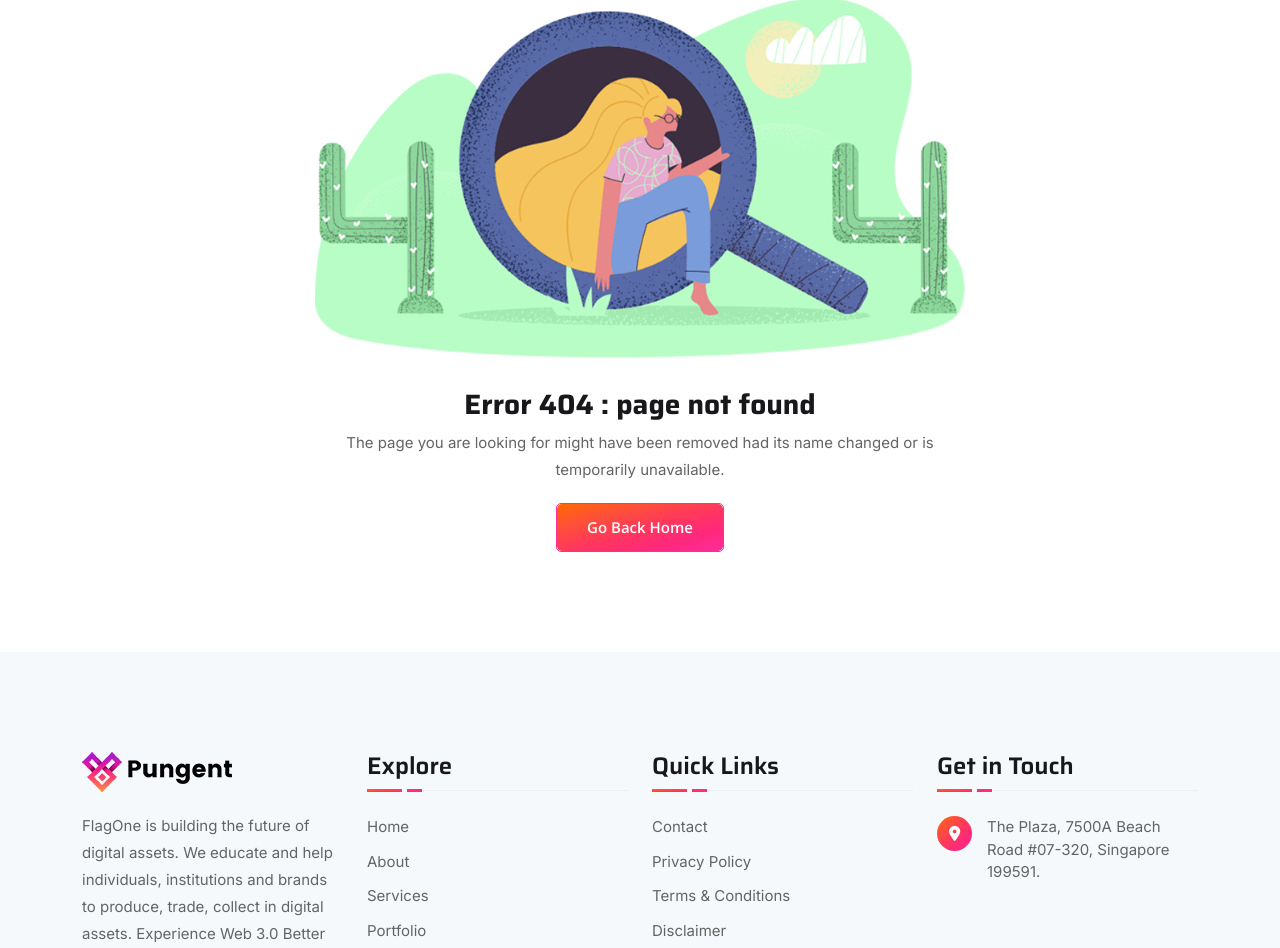
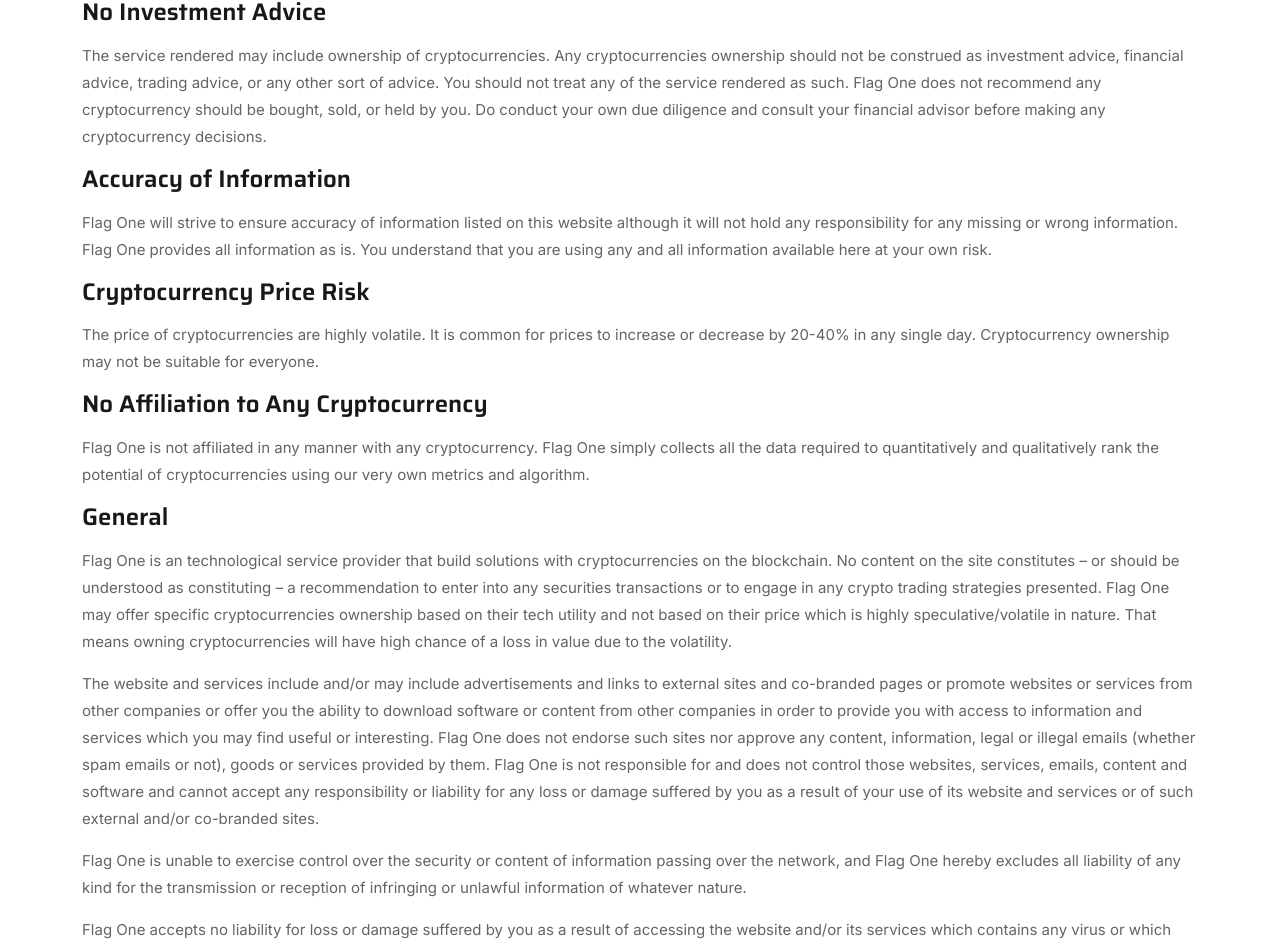
Before and after one commit to warrenseah/flagoneIo, a Next.js app: page /disclaimer in a window 1280 px wide. Before the commit this address had no page. Shown: the part 552-1500 px from the top of the page. Built offline with nearby package versions, Linux system fonts and the light colour scheme.

Commit message:
Create disclaimer.js

```diff
--- /dev/null
+++ b/pages/disclaimer.js
@@ -0,0 +1,105 @@
+import React from "react";
+import Link from "next/link";
+import SinglePageNavBarDark from "../components/Layouts/SinglePageNavbarDark";
+import PageBanner from "../components/Common/PageBanner";
+import Footer from "../components/Layouts/Footer";
+
+const Disclaimer = () => {
+  return (
+    <>
+      <SinglePageNavBarDark />
+
+      <PageBanner pageTitle="Disclaimer" BGImage="/images/page-banner2.jpg" />
+
+      <div class="text-container ptb-100">
+        <div class="container">
+          <h4>No Investment Advice</h4>
+          <p>
+            The service rendered may include ownership of cryptocurrencies. Any
+            cryptocurrencies ownership should not be construed as investment
+            advice, financial advice, trading advice, or any other sort of
+            advice. You should not treat any of the service rendered as such.
+            Flag One does not recommend any cryptocurrency should be bought,
+            sold, or held by you. Do conduct your own due diligence and consult
+            your financial advisor before making any cryptocurrency decisions.
+          </p>
+
+          <h4>Accuracy of Information</h4>
+
+          <p>
+            Flag One will strive to ensure accuracy of information listed on
+            this website although it will not hold any responsibility for any
+            missing or wrong information. Flag One provides all information as
+            is. You understand that you are using any and all information
+            available here at your own risk.
+          </p>
+          <h4>Cryptocurrency Price Risk</h4>
+          <p>
+            The price of cryptocurrencies are highly volatile. It is common for
+            prices to increase or decrease by 20-40% in any single day.
+            Cryptocurrency ownership may not be suitable for everyone.
+          </p>
+          <h4>No Affiliation to Any Cryptocurrency</h4>
+
+          <p>
+            Flag One is not affiliated in any manner with any cryptocurrency.
+            Flag One simply collects all the data required to quantitatively and
+            qualitatively rank the potential of cryptocurrencies using our very
+            own metrics and algorithm.
+          </p>
+
+          <h4>General</h4>
+
+          <p>
+            Flag One is an technological service provider that build solutions
+            with cryptocurrencies on the blockchain. No content on the site
+            constitutes – or should be understood as constituting – a
+            recommendation to enter into any securities transactions or to
+            engage in any crypto trading strategies presented. Flag One may
+            offer specific cryptocurrencies ownership based on their tech
+            utility and not based on their price which is highly
+            speculative/volatile in nature. That means owning cryptocurrencies
+            will have high chance of a loss in value due to the volatility.
+          </p>
+
+          <p>
+            The website and services include and/or may include advertisements
+            and links to external sites and co-branded pages or promote websites
+            or services from other companies or offer you the ability to
+            download software or content from other companies in order to
+            provide you with access to information and services which you may
+            find useful or interesting. Flag One does not endorse such sites nor
+            approve any content, information, legal or illegal emails (whether
+            spam emails or not), goods or services provided by them. Flag One is
+            not responsible for and does not control those websites, services,
+            emails, content and software and cannot accept any responsibility or
+            liability for any loss or damage suffered by you as a result of your
+            use of its website and services or of such external and/or
+            co-branded sites.
+          </p>
+          <p>
+            Flag One is unable to exercise control over the security or content
+            of information passing over the network, and Flag One hereby
+            excludes all liability of any kind for the transmission or reception
+            of infringing or unlawful information of whatever nature.
+          </p>
+          <p>
+            Flag One accepts no liability for loss or damage suffered by you as
+            a result of accessing the website and/or its services which contains
+            any virus or which has been maliciously corrupted.
+          </p>
+          <p>
+            This Disclaimer is a simplified version of the full{" "}
+            <Link href="/terms-conditions">Terms of Service</Link> governing the
+            use of Flag One. The use of this website constitutes an agreement to
+            Flag One’s Terms of Service.
+          </p>
+        </div>
+      </div>
+
+      <Footer />
+    </>
+  );
+};
+
+export default Disclaimer;
```
